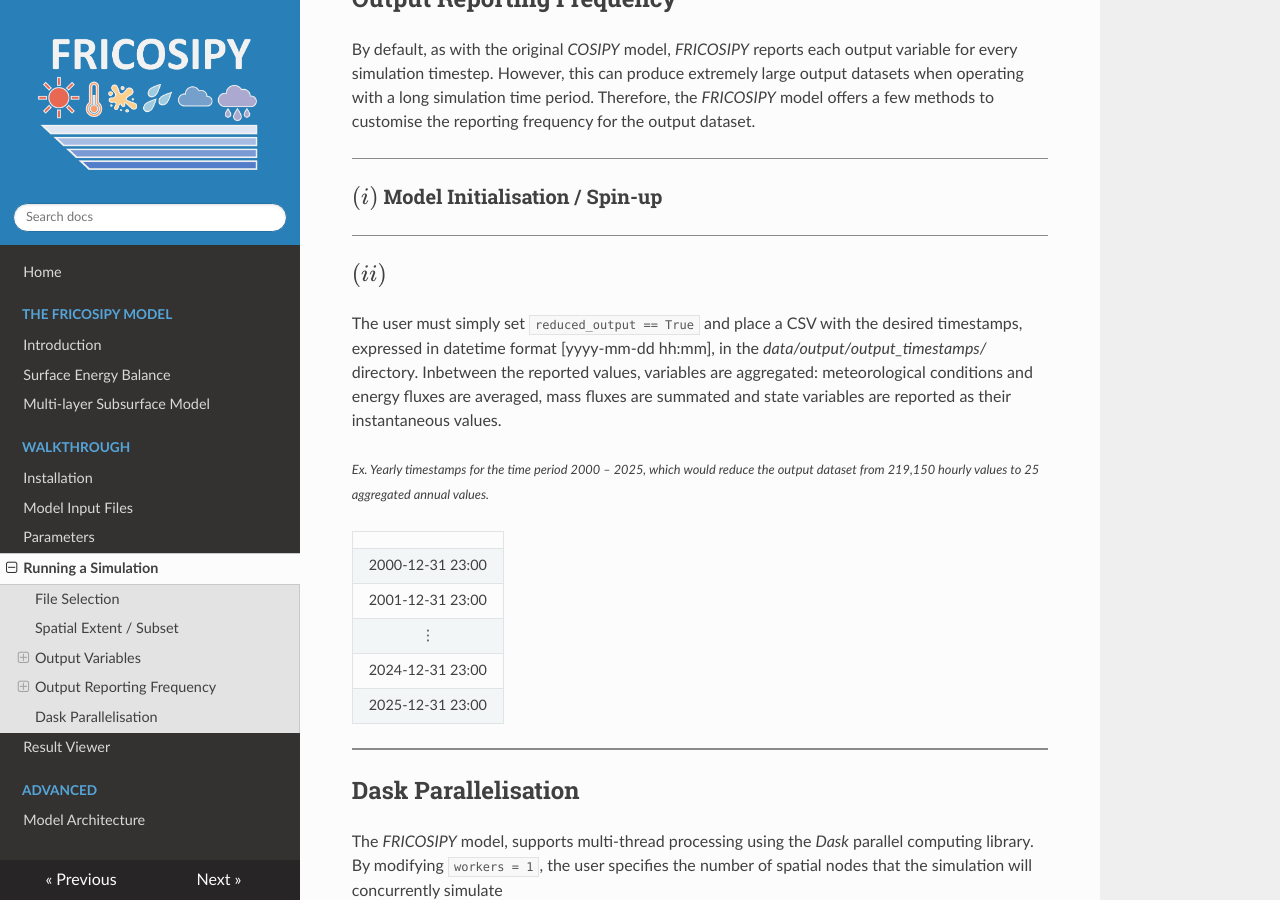
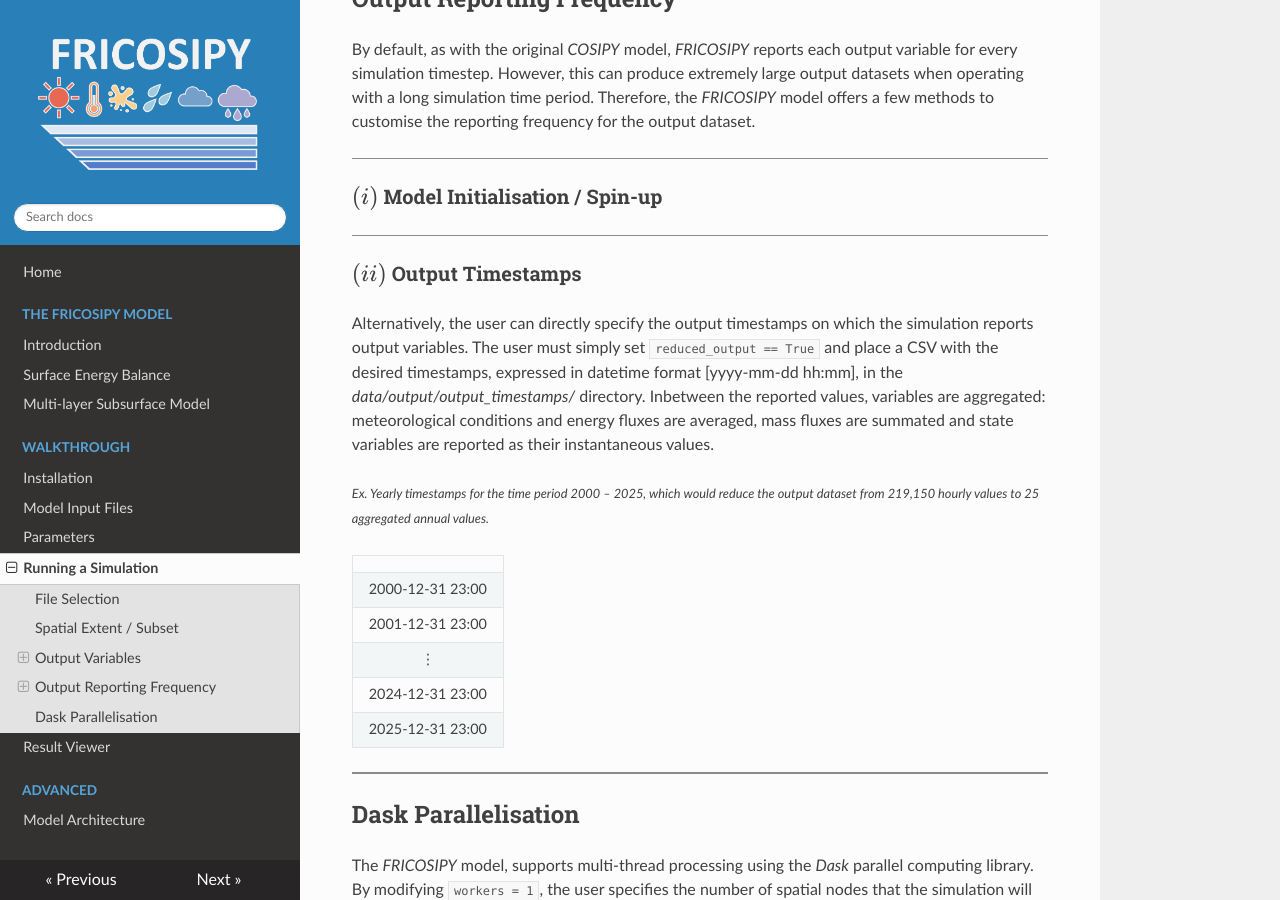
Before and after one commit to MarcusGastaldello/FRICOSIPY, an MkDocs documentation site: the page built from docs/running_a_simulation.md, in a window 1280 px wide and 900 px high, scrolled down 3433 px. Built offline with MkDocs 1.6.1, drawn with Linux system fonts in a browser that asks for light colours.

Commit message:
Update running_a_simulation.md

```diff
--- a/docs/running_a_simulation.md
+++ b/docs/running_a_simulation.md
@@ -138,9 +138,9 @@
 
 <hr style="height:1px; background-color:#8b8b8b; border:none;" />
 
-### $(ii)$
+### $(ii)$ Output Timestamps
 
-The user must simply set `reduced_output == True` and place a CSV with the desired timestamps, expressed in datetime format [yyyy-mm-dd hh:mm], in the *data/output/output_timestamps/* directory. Inbetween the reported values, variables are aggregated: meteorological conditions and energy fluxes are averaged, mass fluxes are summated and state variables are reported as their instantaneous values.
+Alternatively, the user can directly specify the output timestamps on which the simulation reports output variables. The user must simply set `reduced_output == True` and place a CSV with the desired timestamps, expressed in datetime format [yyyy-mm-dd hh:mm], in the *data/output/output_timestamps/* directory. Inbetween the reported values, variables are aggregated: meteorological conditions and energy fluxes are averaged, mass fluxes are summated and state variables are reported as their instantaneous values.
 
 <small> *Ex. Yearly timestamps for the time period 2000 – 2025, which would reduce the output dataset from 219,150 hourly values to 25 aggregated annual values.* </small>
 
```
